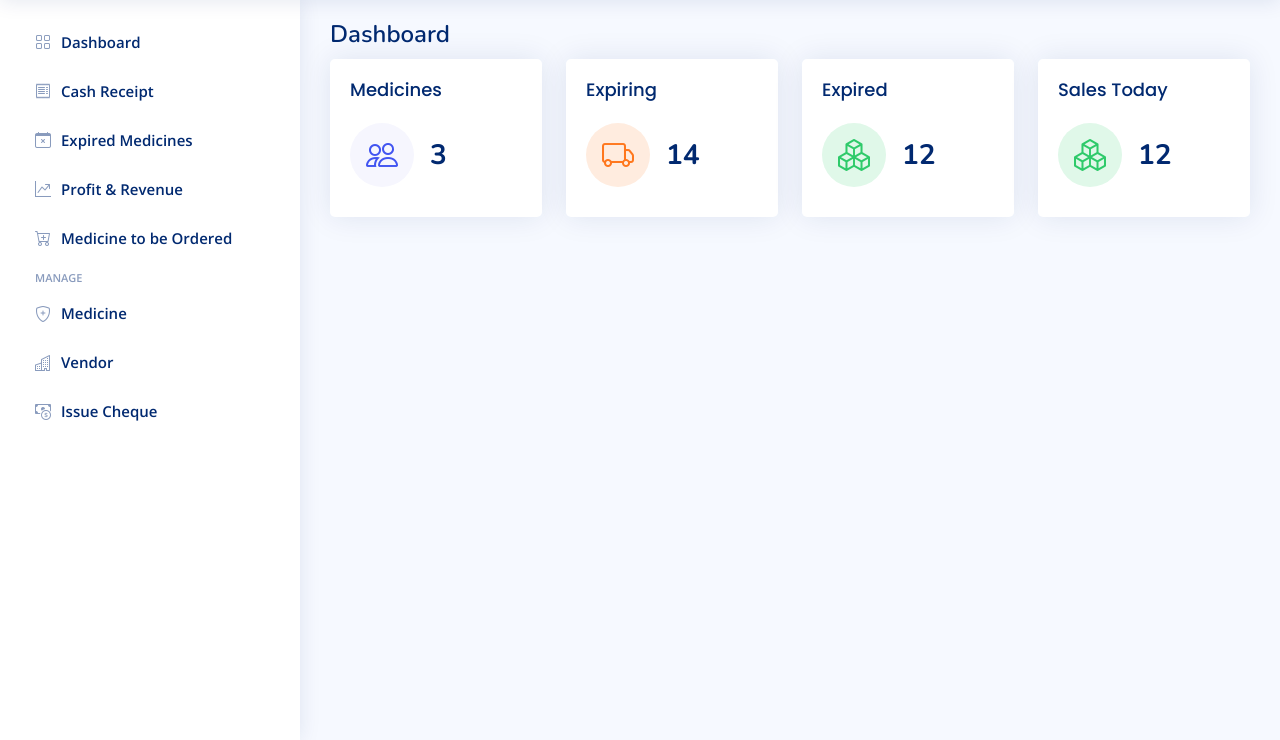
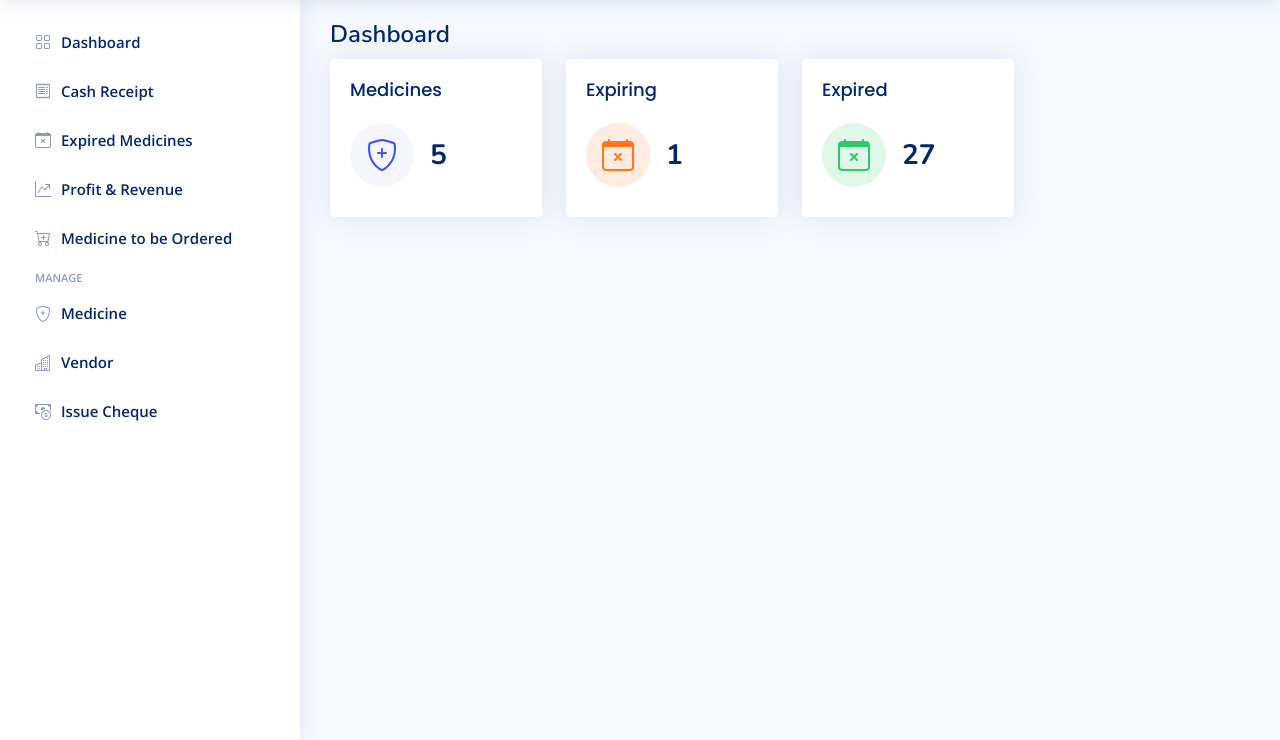
Before and after one commit to sourasankar/Medical-Automation-System, a PHP site: page /dashboard.php in a window 1280 px wide. Shown: the part 60-800 px from the top of the page. Run offline with PHP 8.4, Linux system fonts and the light colour scheme; a user stored in the database is signed in; data comes from the database, SQL or seed files in the repository.

Commit message:
Update dashboard.php

```diff
--- a/dashboard.php
+++ b/dashboard.php
@@ -8,6 +8,30 @@
     header("Location: login.php");
     die();
   }
+
+  //connection to db
+  require "assets/php/dbConnection.php";
+
+  $sql ="SELECT COUNT(*) as count FROM medicine";
+  $result = $conn->query($sql);
+  $row = $result->fetch_assoc();
+
+  $medicineCount = $row["count"];
+
+  $sql = "SELECT COUNT(*) as count FROM medicine_stock WHERE exp<CURDATE()";
+
+  $result = $conn->query($sql);
+  $row = $result->fetch_assoc();
+
+  $expired = $row["count"];
+
+  $sql = "SELECT COUNT(*) as count FROM medicine_stock WHERE MONTH(exp)=MONTH(CURDATE()) AND YEAR(exp)=YEAR(CURDATE())";
+
+  $result = $conn->query($sql);
+  $row = $result->fetch_assoc();
+
+  $expiring = $row["count"];
+
 
 ?>
 <!DOCTYPE html>
@@ -48,10 +72,10 @@
 
                       <div class="d-flex align-items-center">
                           <div class="card-icon rounded-circle d-flex align-items-center justify-content-center" style="color: #4154f1;background: #f6f6fe;">
-                          <i class="bi bi-people"></i>
+                          <i class="bi bi-shield-plus"></i>
                         </div>
                         <div class="ps-3">
-                          <h6>3</h6>
+                          <h6><?php if($medicineCount!=0) echo $medicineCount; else echo "0";?></h6>
                         </div>
                       </div>
                     </div>
@@ -67,10 +91,10 @@
 
                       <div class="d-flex align-items-center">
                         <div class="card-icon rounded-circle d-flex align-items-center justify-content-center" style="color: #ff771d;background: #ffecdf;">
-                          <i class="bi bi-truck"></i>
+                        <i class="bi bi-calendar-x"></i>
                         </div>
                         <div class="ps-3">
-                          <h6>14</h6>
+                          <h6><?php if($expiring!=0) echo $expiring; else echo "0"; ?></h6>
                         </div>
                       </div>
                     </div>
@@ -86,29 +110,10 @@
 
                       <div class="d-flex align-items-center">
                           <div class="card-icon rounded-circle d-flex align-items-center justify-content-center" style="color: rgb(46, 202, 106);background: rgb(224, 248, 233);">
-                          <i class="bi bi-boxes"></i>
+                          <i class="bi bi-calendar-x"></i>
                         </div>
                         <div class="ps-3">
-                          <h6>12</h6>
-                        </div>
-                      </div>
-
-                    </div>
-                  </div>
-            </div>
-
-            <div class="col-sm-6 col-md-4 col-lg-3">
-                <div class="card info-card">
-
-                    <div class="card-body">
-                      <h5 class="card-title">Sales Today</h5>
-
-                      <div class="d-flex align-items-center">
-                          <div class="card-icon rounded-circle d-flex align-items-center justify-content-center" style="color: rgb(46, 202, 106);background: rgb(224, 248, 233);">
-                          <i class="bi bi-boxes"></i>
-                        </div>
-                        <div class="ps-3">
-                          <h6>12</h6>
+                          <h6><?php if($expired!=0) echo $expired; else echo "0"; ?></h6>
                         </div>
                       </div>
 
```
